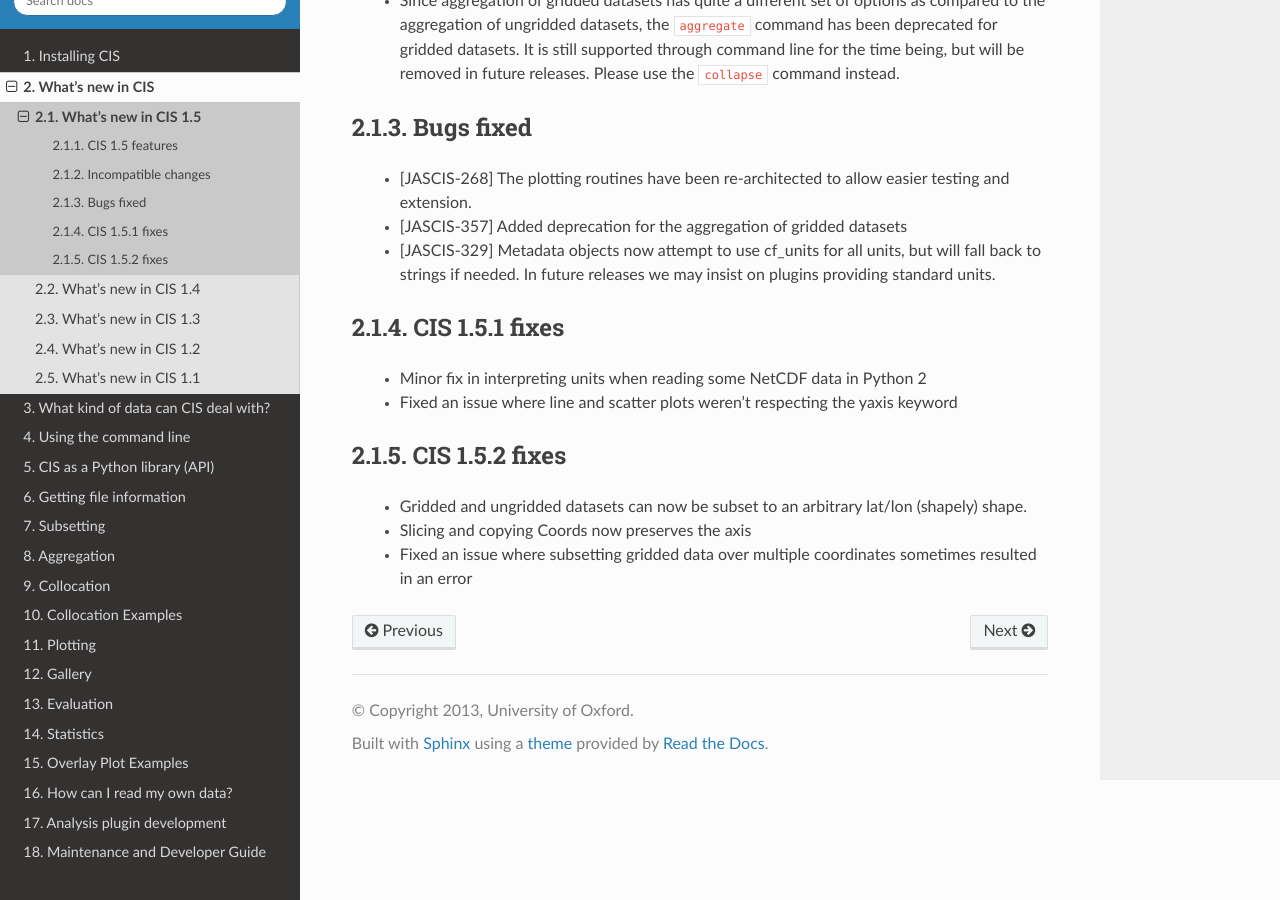
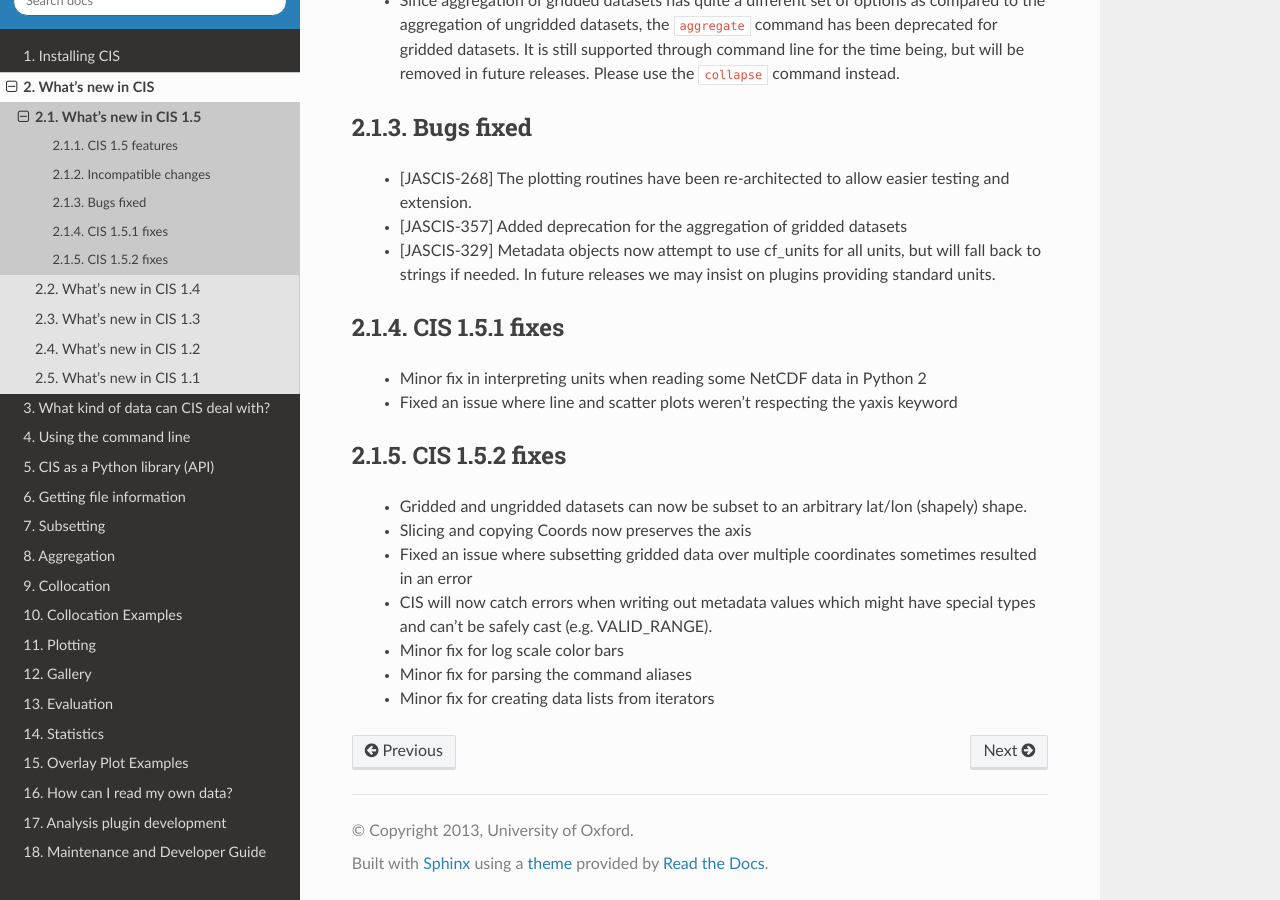
Before and after one commit to cedadev/cis, a Sphinx documentation site: the page built from doc/whats_new_1.5.rst, in a window 1280 px wide and 900 px high, scrolled down 571 px. Built offline with Sphinx 7.4.7 and the Read the Docs theme 2.0.0, drawn with Linux system fonts in a browser that asks for light colours.

Commit message:
Adding a few more 1.5.2 notes and bumping to stable ready for release

```diff
--- a/doc/whats_new_1.5.rst
+++ b/doc/whats_new_1.5.rst
@@ -41,3 +41,8 @@ CIS 1.5.2 fixes
  * Gridded and ungridded datasets can now be subset to an arbitrary lat/lon (shapely) shape.
  * Slicing and copying Coords now preserves the axis
  * Fixed an issue where subsetting gridded data over multiple coordinates sometimes resulted in an error
+ * CIS will now catch errors when writing out metadata values which might have special types and can't be safely
+   cast (e.g. VALID_RANGE).
+ * Minor fix for log scale color bars
+ * Minor fix for parsing the command aliases
+ * Minor fix for creating data lists from iterators
```
